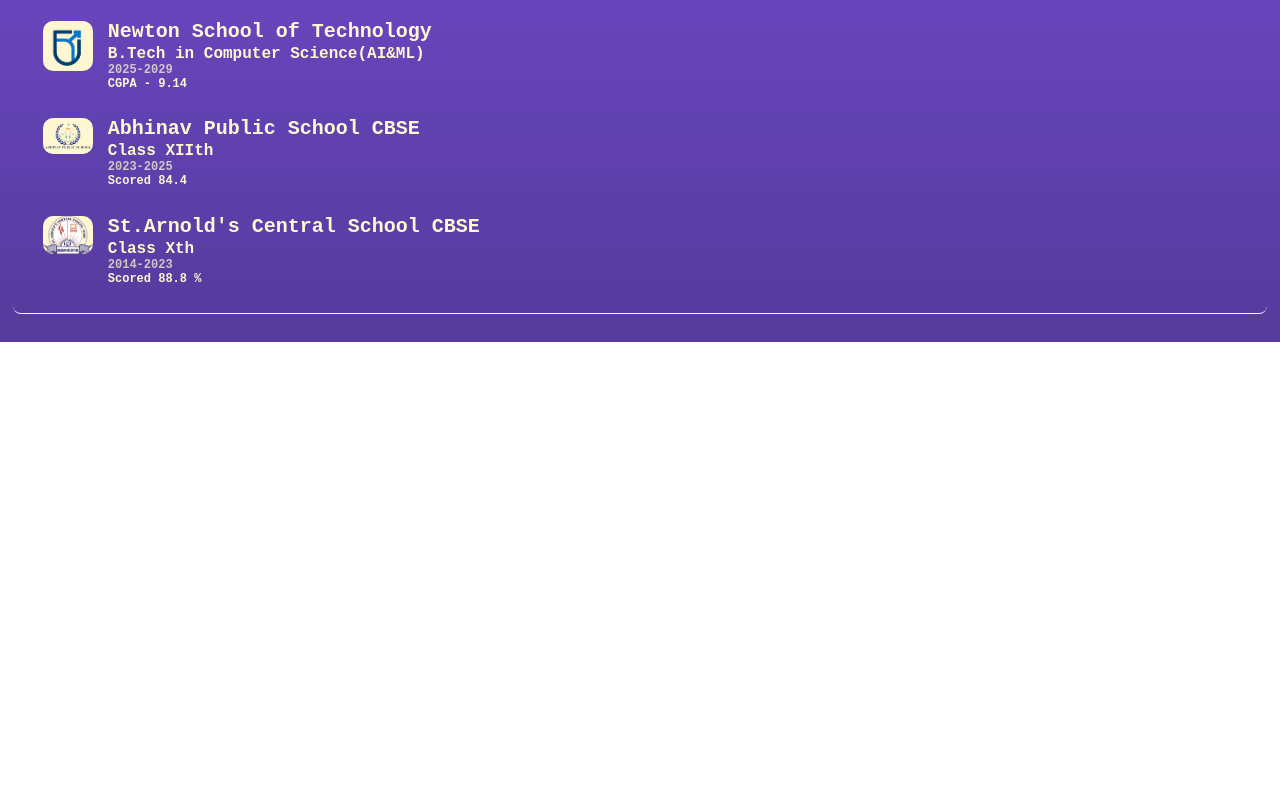
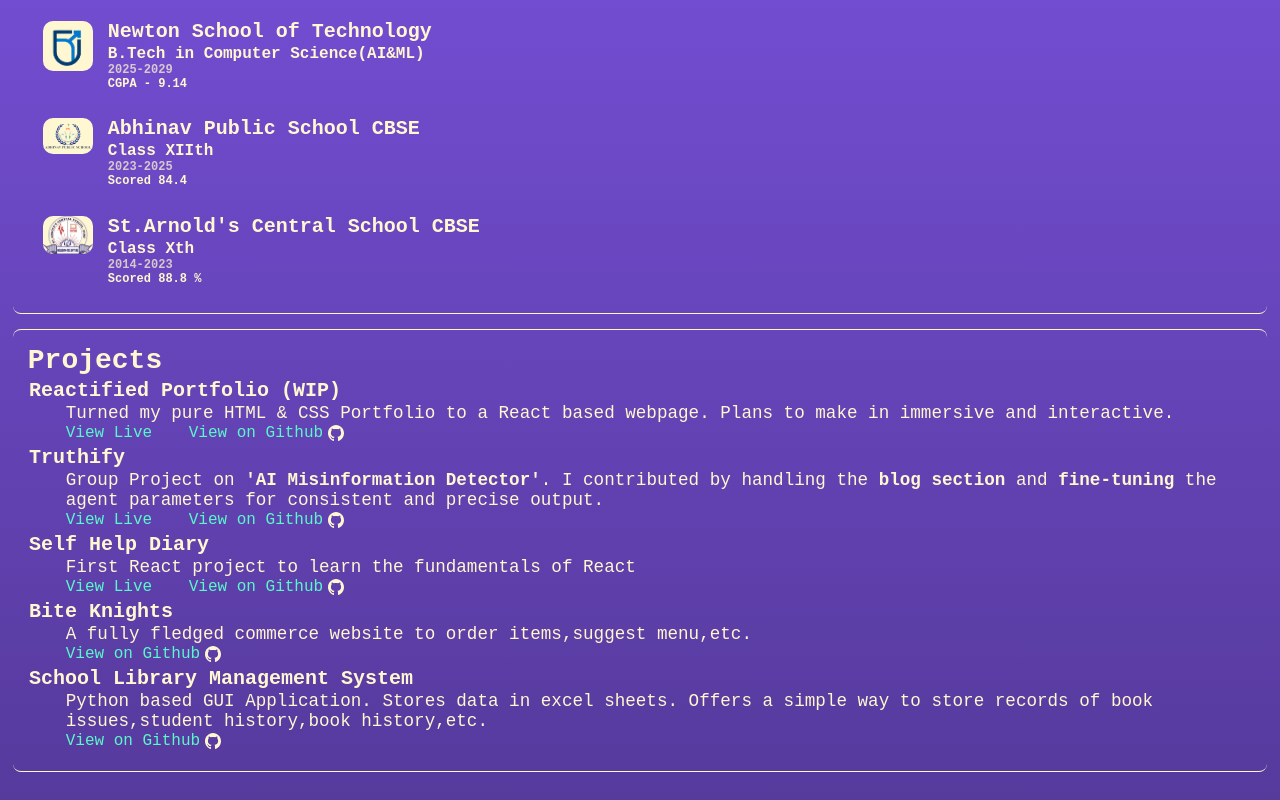
Before and after one commit to Octaflick/Portfolio, a React (Vite) app: page / in a window 1280 px wide. Shown: the part 714-1514 px from the top of the page. Before the commit the page ends 1056 px from the top, so only its background shows below. Built offline with nearby package versions, Linux system fonts and the light colour scheme.

Commit message:
Reactified: Projects | Change: Project Layout, bifurcated preview and github links

```diff
--- a/src/App.jsx
+++ b/src/App.jsx
@@ -1,14 +1,16 @@
 import { useState, useEffect } from "react";
-import DisplayPicture from "./components/DisplayPicture";
+import DisplayHeader from "./components/DisplayHeader";
 import AboutMe from "./components/AboutMe";
 import Education from "./components/Education";
+import Projects from "./components/Projects";
 
 export default function App() {
 	return (
 		<>
-			<DisplayPicture />
+			<DisplayHeader />
       <AboutMe />
       <Education />
+      <Projects/>
 		</>
 	);
 }
--- /dev/null
+++ b/src/components/Projects.jsx
@@ -0,0 +1,93 @@
+import github_Logo from "../assets/github.svg";
+
+export default function Projects() {
+	return (
+		<div className='projects'>
+			<fieldset>
+				<h3>Projects</h3>
+                <div className='project-sub' id='self-help-diary'>
+					<h4>Reactified Portfolio <strong>(WIP)</strong></h4>
+					<p>Turned my pure HTML & CSS Portfolio to a React based webpage. Plans to make in immersive and interactive.</p>
+					<div className='view-projects'>
+						<a
+							className='project-link-live'
+							href='https://portfolio-vedanttapkir.vercel.app/'>
+							View Live
+						</a>
+						<a
+							className='project-link-github'
+							href='https://github.com/Octaflick/Portfolio'>
+							View on Github
+							<img src={github_Logo} />
+						</a>
+					</div>
+				</div>
+                <div className='project-sub' id='self-help-diary'>
+					<h4>Truthify</h4>
+					<p>Group Project on <strong>'AI Misinformation Detector'</strong>. I contributed by handling the <strong>blog section</strong> and <strong>fine-tuning</strong> the agent parameters for consistent and precise output.</p>
+					<div className='view-projects'>
+						<a
+							className='project-link-live'
+							href='https://bash-n-bloom.himanshubuilds.in/'>
+							View Live
+						</a>
+						<a
+							className='project-link-github'
+							href='https://github.com/AbnormalPilot/truthify'>
+							View on Github
+							<img src={github_Logo} />
+						</a>
+					</div>
+				</div>
+				<div className='project-sub' id='self-help-diary'>
+					<h4>Self Help Diary</h4>
+					<p>First React project to learn the fundamentals of React</p>
+					<div className='view-projects'>
+						<a
+							className='project-link-live'
+							href='https://self-help-diary.vercel.app'>
+							View Live
+						</a>
+						<a
+							className='project-link-github'
+							href='https://github.com/Octaflick/self-help-diary'>
+							View on Github
+							<img src={github_Logo} />
+						</a>
+					</div>
+				</div>
+				<div className='project-sub' id='bite-knights'>
+					<h4>Bite Knights</h4>
+					<p>
+						A fully fledged commerce website to order items,suggest menu,etc.
+					</p>
+					<div className='view-projects'>
+                        <a
+							className='project-link-github'
+							href='https://github.com/Octaflick/bite-knights'>
+							View on Github
+							<img src={github_Logo} />
+						</a>
+					</div>
+				</div>
+				<div className='project-sub' id='slms'>
+					<h4>School Library Management System</h4>
+					<p>
+						Python based GUI Application. Stores data in excel sheets. Offers a
+						simple way to store records of book issues,student history,book
+						history,etc.
+					</p>
+					<div className='view-projects'>
+
+                         <a
+							className='project-link-github'
+							href='https://github.com/Octaflick/SLMS'>
+							View on Github
+							<img src={github_Logo} />
+						</a>
+					</div>
+				</div>
+			</fieldset>
+		</div>
+	);
+}
--- a/src/index.css
+++ b/src/index.css
@@ -1,61 +1,79 @@
-*{
+* {
 	margin: 0;
 	padding: 0;
 	box-sizing: border-box;
-    font-family:'Courier New', Courier, monospace;
+	font-family: "Courier New", Courier, monospace;
 }
-body{
+body {
 	height: 100%;
 	width: 100vw;
 	padding: 1%;
 	overflow-x: hidden;
-    background: linear-gradient(#8B5DFF,#563A9C);
-    color: #FFF7D1;
+	background: linear-gradient(#8b5dff, #563a9c);
+	color: #fff7d1;
 }
-::-webkit-scrollbar{
+::-webkit-scrollbar {
 	background-color: transparent;
 	width: 0px;
 }
-h2{
+h2 {
 	font-weight: 900;
 	font-size: 32px;
 }
-h3{
+h3 {
 	font-size: 28px;
 }
-h4{
+h4 {
 	font-size: 20px;
 	font-weight: 599;
 	margin-bottom: 2px;
 }
-h5{
+h5 {
 	font-weight: 599;
 	font-size: 16px;
 }
-h6{
+h6 {
 	font-weight: 600;
 	font-size: 12px;
 }
-h6.dur{
+h6.dur {
 	color: #fff7d1ba;
 }
-p{
+p {
 	font-size: 1.1rem;
 }
 a{
 	text-decoration: none;
 	color: #5af7ca;
 }
-a:hover{
+a.project-link-github {
+	display: inline-flex;
+	align-items: center;
+	gap: 5px;
+	flex-direction: row;
+}
+a.project-link-github > img {
+	display: inline;
+	height: 1em;
+	width: 1em;
+	margin: 0;
+}
+a.project-link-github:hover {
+	display: inline-flex;
+	transform: translateY(-10%);
+	text-shadow: 1px 1px 10px rgba(0, 252, 202, 0.676);
+	transition: 0.1s linear;
+}
+a:hover {
 	display: inline-block;
 	transform: translateY(-10%);
 	text-shadow: 1px 1px 10px rgba(0, 252, 202, 0.676);
 	transition: 0.1s linear;
 }
-div.project-sub a{
+div.project-sub a {
 	padding-left: 3%;
 }
-div.profile-photo{
+div.profile-photo {
 	width: 100%;
 	padding: 1%;
 	margin: 1% auto;
@@ -63,63 +81,68 @@
 	flex-direction: column;
 	justify-content: center;
 	align-items: center;
-    border-bottom: 2px dashed #FFF7D1;
+	border-bottom: 2px dashed #fff7d1;
 }
-div.contact{
+div.contact {
 	display: flex;
 	justify-content: center;
 }
-div.contact a img{
+div.contact a img {
 	height: 60px;
 	width: 60px;
 	padding: 8%;
 	margin: 5px;
 }
-div.profile-photo img#pfp{
+div.profile-photo img#pfp {
 	width: 25%;
 	height: 25%;
 	border-radius: 50%;
-    border: 7px solid #FFF7D1;
+	border: 7px solid #fff7d1;
 	box-shadow: 1px 1px 20px rgb(70, 70, 70);
 	margin-bottom: 2%;
 	transition: 0.3s ease-in-out;
 }
-div.profile-photo img#pfp:hover{
+div.profile-photo img#pfp:hover {
 	transform: scale(110%);
 	box-shadow: 1px 1px 20px rgb(255, 255, 255);
 }
-div.education-sub{
+div.education-sub {
 	display: flex;
 	position: relative;
 	margin: 1% auto;
 }
-div.education-sub img{
+div.education-sub img {
 	width: 100%;
 	height: 100%;
-    background-color: #FFF7D1;
+	background-color: #fff7d1;
 	border-radius: 10px;
 	margin-right: 5px;
 }
-div.img{
+div.img {
 	width: 50px;
 	height: 100%;
 	margin: 15px;
 }
-div.details{
+div.details {
 	padding-top: 14px;
 }
-div.project-sub{
+div.project-sub {
 	margin: 5px 0.1%;
 	line-height: 1.25em;
 }
+div.view-projects {
+	display: flex;
+	justify-content: left;
+}
 fieldset {
-  border: #FFF7D1;
+	border: #fff7d1;
 	border-bottom: 1px solid;
-  border-top: 1px solid;;
+	border-top: 1px solid;
 	margin-bottom: 15px;
 	padding: 15px;
 	border-radius: 8px;
 }
-fieldset p,ul{
-  padding-left: 3% ;
+fieldset p,
+ul {
+	padding-left: 3%;
 }
```
Also changed, not shown: src/components/DisplayHeader.jsx (line endings or trailing spaces). Lines whose indentation alone changed are shown as unchanged.
